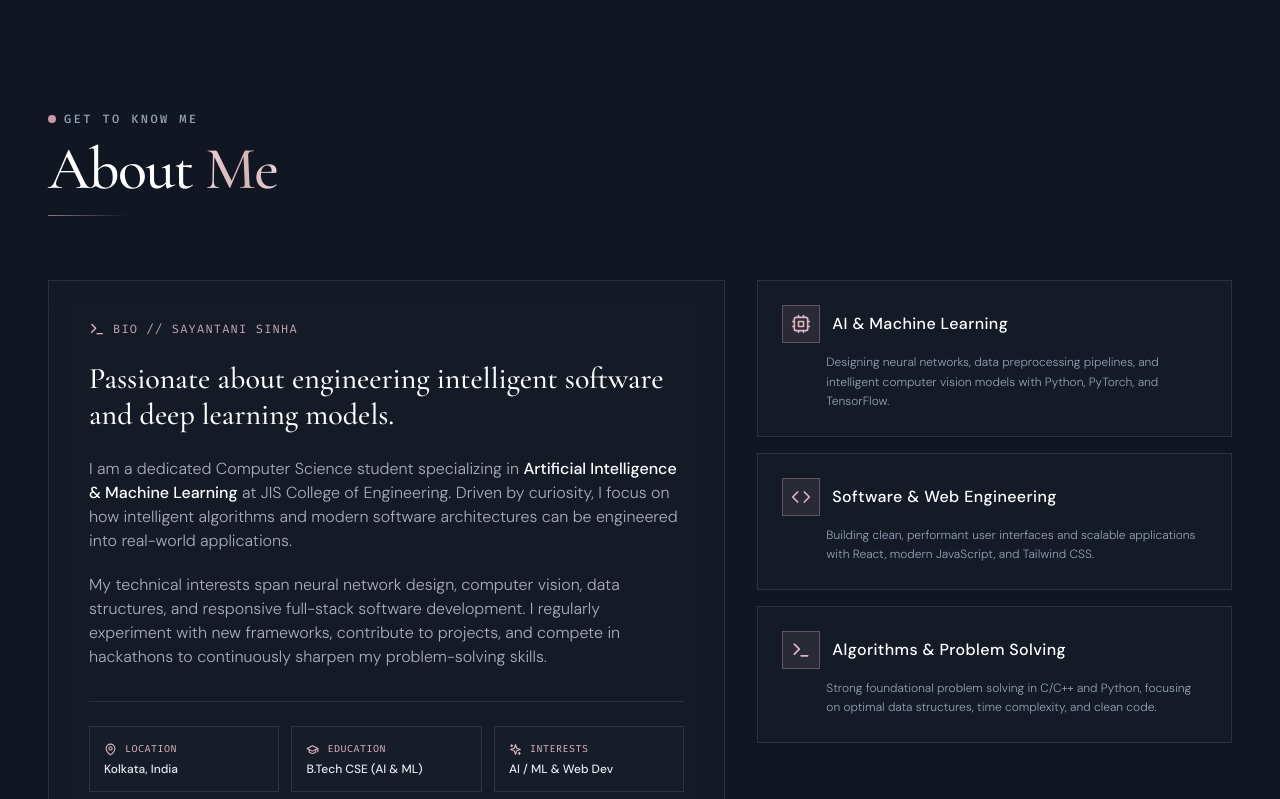
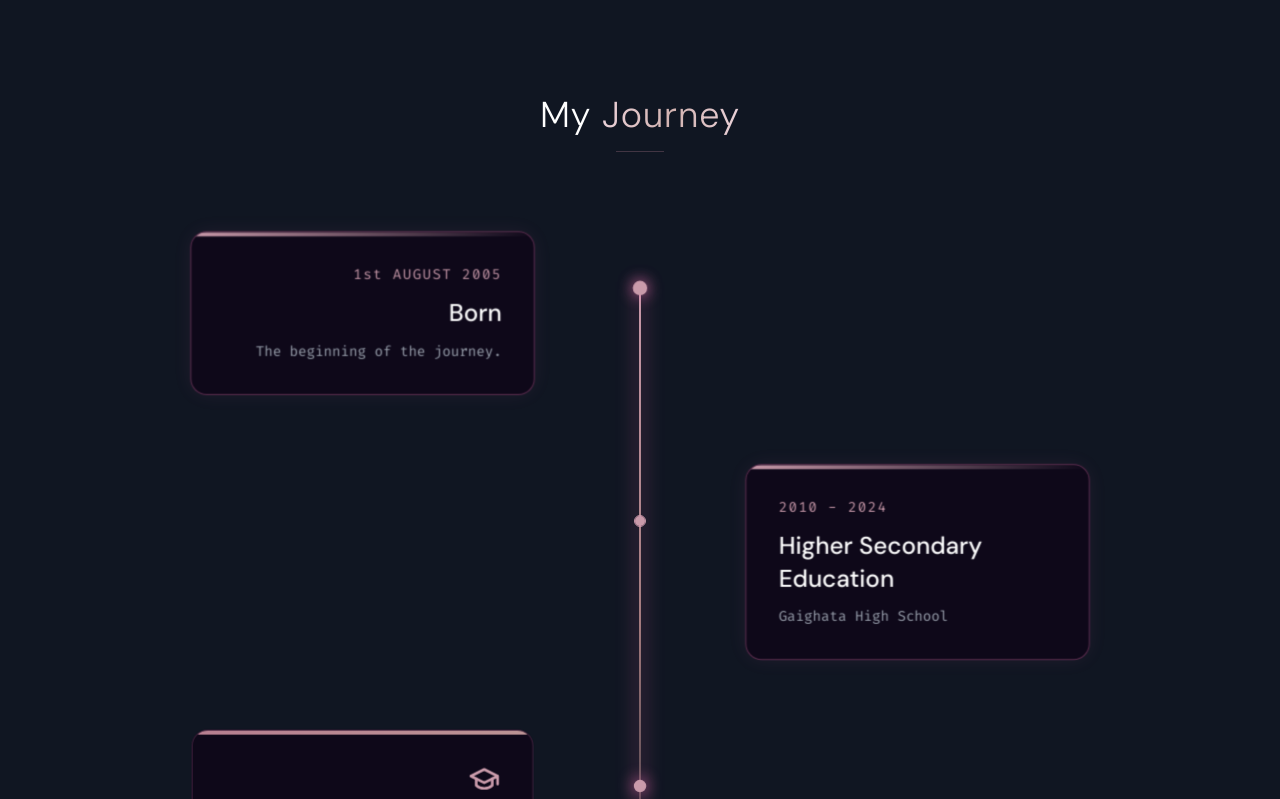
Before and after one commit to sayantani071/sayantani-portfolio, a React (Vite) app: page / in a window 1280 px wide. Shown: the part 801-1600 px from the top of the page. Built offline with nearby package versions, Linux system fonts and the light colour scheme.

Commit message:
Revert "feat: replace My Journey section with comprehensive About Me section"
This reverts commit ed6a26b3cc6aa9be8a93af40875307a308422ce6.

```diff
--- a/src/App.jsx
+++ b/src/App.jsx
@@ -1,7 +1,7 @@
 import React from 'react';
 
 import Hero from './components/Hero';
-import About from './components/About';
+import Education from './components/Education';
 import Contact from './components/Contact';
 import Navbar from './components/Navbar';
 import Footer from './components/Footer';
@@ -23,7 +23,7 @@ function App() {
         <Navbar />
         <main className="flex-grow">
           <Hero />
-          <About />
+          <Education />
           <GithubActivity />
           <Contact />
         </main>
--- a/src/components/About.jsx
+++ b/src/components/About.jsx
@@ -1,130 +1,24 @@
 import React from 'react';
 import { motion } from 'framer-motion';
-import { Cpu, Code, Sparkles, MapPin, GraduationCap, Terminal } from 'lucide-react';
 
 const About = () => {
   return (
-    <section id="about" className="py-28 relative z-10 font-sans">
+    <section id="about" className="py-24 relative z-10">
       <div className="container mx-auto px-6 md:px-12">
-        {/* Section Header */}
         <motion.div
           initial={{ opacity: 0, y: 20 }}
           whileInView={{ opacity: 1, y: 0 }}
           viewport={{ once: true }}
           transition={{ duration: 0.6 }}
-          className="mb-16"
+          className="text-center mb-16"
         >
-          <div className="flex items-center gap-2 mb-3">
-            <span className="w-2 h-2 rounded-full bg-pink-400"></span>
-            <p className="text-slate-400 font-mono tracking-[0.2em] text-[11px] md:text-xs uppercase font-medium">
-              GET TO KNOW ME
-            </p>
-          </div>
-          <h2 className="font-serif text-4xl sm:text-5xl md:text-6xl font-medium tracking-tight text-white">
-            About <span className="text-transparent bg-clip-text bg-gradient-to-r from-pink-200 via-rose-300 to-pink-200">Me</span>
+          <h2 className="text-3xl md:text-5xl font-bold mb-4">
+            <span className="text-transparent bg-clip-text bg-gradient-to-r from-pink-100 via-pink-400 to-rose-300">About Me</span>
           </h2>
-          <div className="w-20 h-px bg-gradient-to-r from-pink-300/60 to-transparent mt-4"></div>
+          <div className="w-20 h-1 bg-gradient-to-r from-pink-400 to-rose-500 mx-auto rounded-full shadow-[0_0_10px_rgba(244,114,182,0.5)]"></div>
         </motion.div>
 
-        {/* Content Grid */}
-        <div className="grid lg:grid-cols-12 gap-8 items-start">
-          {/* Main Bio Card */}
-          <motion.div
-            initial={{ opacity: 0, y: 25 }}
-            whileInView={{ opacity: 1, y: 0 }}
-            viewport={{ once: true }}
-            transition={{ duration: 0.6 }}
-            className="lg:col-span-7 p-8 md:p-10 border border-white/10 bg-white/[0.02] backdrop-blur-md relative overflow-hidden"
-          >
-            <div className="flex items-center gap-2 mb-6">
-              <Terminal className="text-pink-300 w-4 h-4" />
-              <span className="text-xs font-mono tracking-widest text-pink-300/90 uppercase">
-                BIO // SAYANTANI SINHA
-              </span>
-            </div>
-
-            <h3 className="text-2xl sm:text-3xl text-white font-medium mb-6 font-serif leading-snug">
-              Passionate about engineering intelligent software and deep learning models.
-            </h3>
-
-            <p className="text-slate-300/80 leading-relaxed font-light mb-5 text-sm sm:text-base">
-              I am a dedicated Computer Science student specializing in <strong className="text-white font-medium">Artificial Intelligence &amp; Machine Learning</strong> at JIS College of Engineering. Driven by curiosity, I focus on how intelligent algorithms and modern software architectures can be engineered into real-world applications.
-            </p>
-
-            <p className="text-slate-300/80 leading-relaxed font-light mb-8 text-sm sm:text-base">
-              My technical interests span neural network design, computer vision, data structures, and responsive full-stack software development. I regularly experiment with new frameworks, contribute to projects, and compete in hackathons to continuously sharpen my problem-solving skills.
-            </p>
-
-            {/* Quick Badges */}
-            <div className="grid grid-cols-1 sm:grid-cols-3 gap-3 pt-6 border-t border-white/10">
-              <div className="p-3.5 border border-white/10 bg-white/[0.01]">
-                <div className="flex items-center gap-2 text-pink-300 text-xs mb-1">
-                  <MapPin size={13} />
-                  <span className="font-mono uppercase tracking-wider text-[10px]">Location</span>
-                </div>
-                <p className="text-xs font-medium text-slate-200">Kolkata, India</p>
-              </div>
-
-              <div className="p-3.5 border border-white/10 bg-white/[0.01]">
-                <div className="flex items-center gap-2 text-pink-300 text-xs mb-1">
-                  <GraduationCap size={13} />
-                  <span className="font-mono uppercase tracking-wider text-[10px]">Education</span>
-                </div>
-                <p className="text-xs font-medium text-slate-200">B.Tech CSE (AI &amp; ML)</p>
-              </div>
-
-              <div className="p-3.5 border border-white/10 bg-white/[0.01]">
-                <div className="flex items-center gap-2 text-pink-300 text-xs mb-1">
-                  <Sparkles size={13} />
-                  <span className="font-mono uppercase tracking-wider text-[10px]">Interests</span>
-                </div>
-                <p className="text-xs font-medium text-slate-200">AI / ML &amp; Web Dev</p>
-              </div>
-            </div>
-          </motion.div>
-
-          {/* Core Strengths Stack */}
-          <div className="lg:col-span-5 space-y-4">
-            {[
-              {
-                icon: <Cpu className="text-pink-300 w-5 h-5" />,
-                title: "AI & Machine Learning",
-                desc: "Designing neural networks, data preprocessing pipelines, and intelligent computer vision models with Python, PyTorch, and TensorFlow."
-              },
-              {
-                icon: <Code className="text-pink-300 w-5 h-5" />,
-                title: "Software & Web Engineering",
-                desc: "Building clean, performant user interfaces and scalable applications with React, modern JavaScript, and Tailwind CSS."
-              },
-              {
-                icon: <Terminal className="text-pink-300 w-5 h-5" />,
-                title: "Algorithms & Problem Solving",
-                desc: "Strong foundational problem solving in C/C++ and Python, focusing on optimal data structures, time complexity, and clean code."
-              }
-            ].map((pillar, idx) => (
-              <motion.div
-                key={idx}
-                initial={{ opacity: 0, x: 25 }}
-                whileInView={{ opacity: 1, x: 0 }}
-                viewport={{ once: true }}
-                transition={{ duration: 0.5, delay: idx * 0.12 }}
-                className="p-6 border border-white/10 bg-white/[0.02] hover:border-pink-300/35 hover:bg-white/[0.04] transition-all duration-300"
-              >
-                <div className="flex items-center gap-3 mb-2.5">
-                  <div className="p-2 border border-pink-300/30 bg-pink-300/10">
-                    {pillar.icon}
-                  </div>
-                  <h4 className="text-base font-medium text-white tracking-wide">
-                    {pillar.title}
-                  </h4>
-                </div>
-                <p className="text-slate-400 text-xs leading-relaxed font-light pl-11">
-                  {pillar.desc}
-                </p>
-              </motion.div>
-            ))}
-          </div>
-        </div>
+        {/* Content removed as requested, ready for new design */}
       </div>
     </section>
   );
--- a/src/components/Hero.jsx
+++ b/src/components/Hero.jsx
@@ -83,7 +83,7 @@ const Hero = () => {
               className="flex flex-wrap items-center justify-center gap-3 lg:justify-start"
             >
               <a
-                href="#about"
+                href="#education"
                 className="px-6 py-3 border border-pink-300/45 bg-pink-300/15 hover:bg-pink-300/25 text-[11px] font-semibold tracking-[0.16em] text-pink-50 uppercase transition-colors duration-300"
               >
                 VIEW MY WORK
@@ -140,7 +140,7 @@ const Hero = () => {
         animate={{ opacity: 1 }}
         transition={{ duration: 1, delay: 1.5 }}
         className="absolute bottom-3 left-1/2 -translate-x-1/2 flex flex-col items-center gap-2 z-20 group cursor-pointer"
-        onClick={() => document.getElementById('about')?.scrollIntoView({ behavior: 'smooth' })}
+        onClick={() => document.getElementById('education')?.scrollIntoView({ behavior: 'smooth' })}
       >
         <span className="text-[9px] font-mono tracking-[0.28em] text-slate-300/65 uppercase group-hover:text-pink-200 transition-colors">Scroll</span>
 
--- a/src/components/Navbar.jsx
+++ b/src/components/Navbar.jsx
@@ -4,7 +4,7 @@ import { motion, AnimatePresence } from 'framer-motion';
 
 const navLinks = [
   { name: 'HOME', href: '#home' },
-  { name: 'ABOUT', href: '#about' },
+  { name: 'JOURNEY', href: '#education' },
   { name: 'ACTIVITY', href: '#github' },
   { name: 'CONTACT', href: '#contact' },
 ];
```
